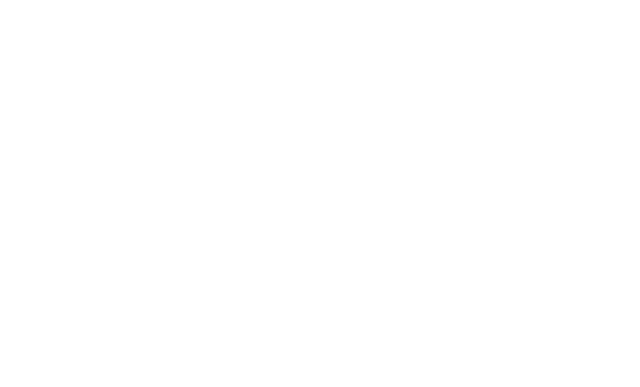
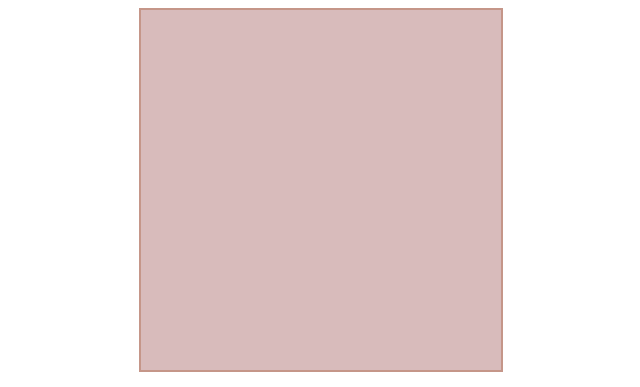
Before and after one commit to juanmatthew/slide-puzzle-game-practice-project, a plain HTML site: page index.html in a window 1280 px wide. Shown: the top 387 px of the page, without its empty margins (319-959 px from the left). Drawn offline with Linux system fonts and the light colour scheme.

Commit message:
added styles to the board and started the js code

```diff
--- a/app.js
+++ b/app.js
@@ -0,0 +1,2 @@
+const rows = 3;
+const columns = 3;
--- a/index.html
+++ b/index.html
@@ -9,6 +9,8 @@
     <script src="app.js" defer></script>
 </head>
 <body>
-
+    <!-- <img src="./images/pexels-doreen-chen-4266153.jpg" alt="Eucalyptus Stalk" id="title"> -->
+    <div id="board"></div>
+    <h1>Turns: <span id="turns">0</span> </h1>
 </body>
 </html>
--- a/main.css
+++ b/main.css
@@ -0,0 +1,23 @@
+body {
+    font-family: 'Segoe UI', Tahoma, Geneva, Verdana, sans-serif;
+    text-align: center;
+    color: darkgray;
+}
+
+#board {
+    width: 360px;
+    height: 360px;
+    background-color: #d8bbbb;
+    border: 2px solid #a0512d59;
+    /* making sure board is center */
+    margin: 0 auto;
+    /* making sure tiles don't stack */
+    display: flex;
+    flex-wrap: wrap;
+}
+
+#board img {
+    width: 118px;
+    height: 118px;
+    border: 1px solid #a0512d91 ;
+}
```
Also changed, not shown: images/Screen Shot 2022-11-12 at 2.22.43 PM.png (added), images/img_01.jpg (added), images/img_02.gif (added), images/img_03.gif (added), images/img_04.gif (added), images/img_05.gif (added), images/img_06.gif (added), images/img_08.gif (added), images/img_09.gif (added), images/pexels-doreen-chen-4266153.jpg (added), 1 other file.
